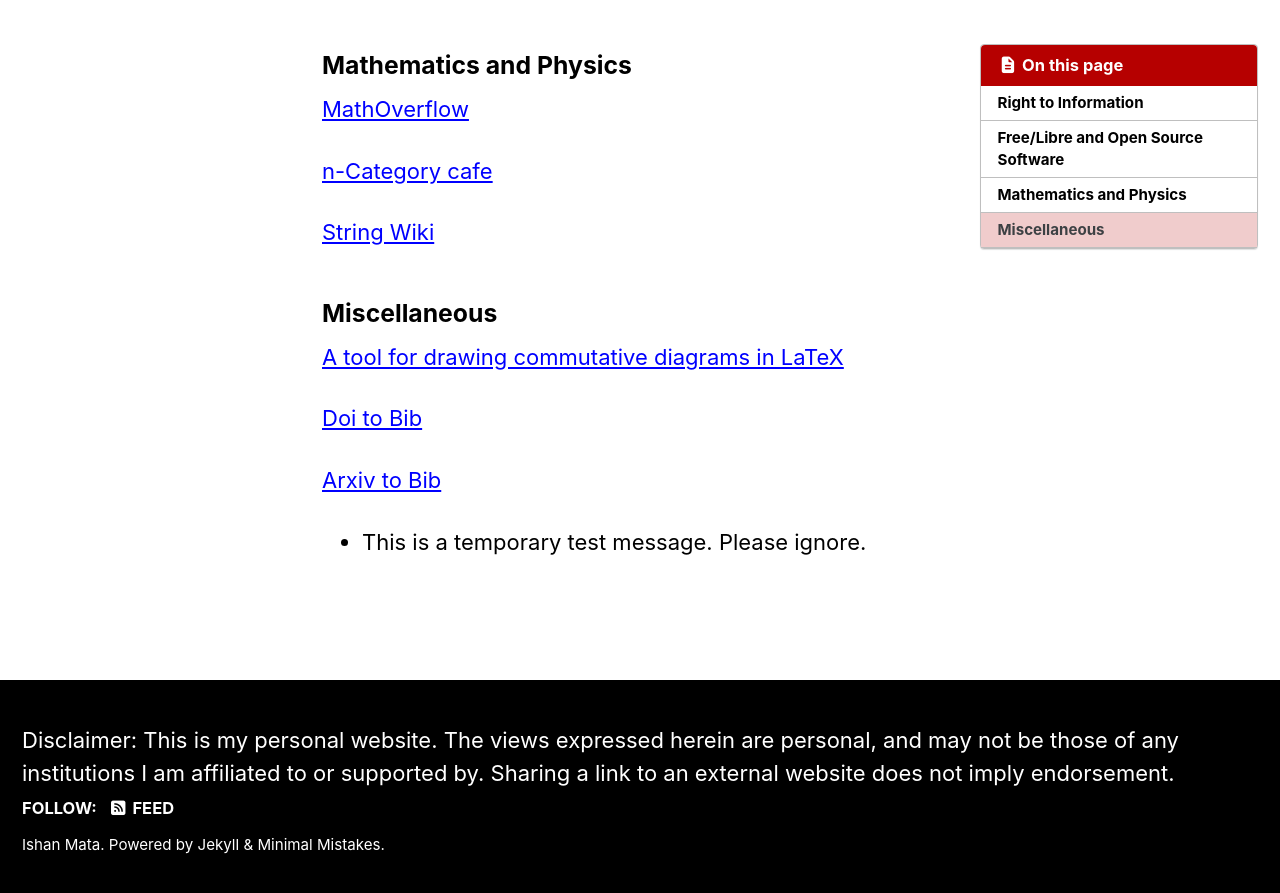
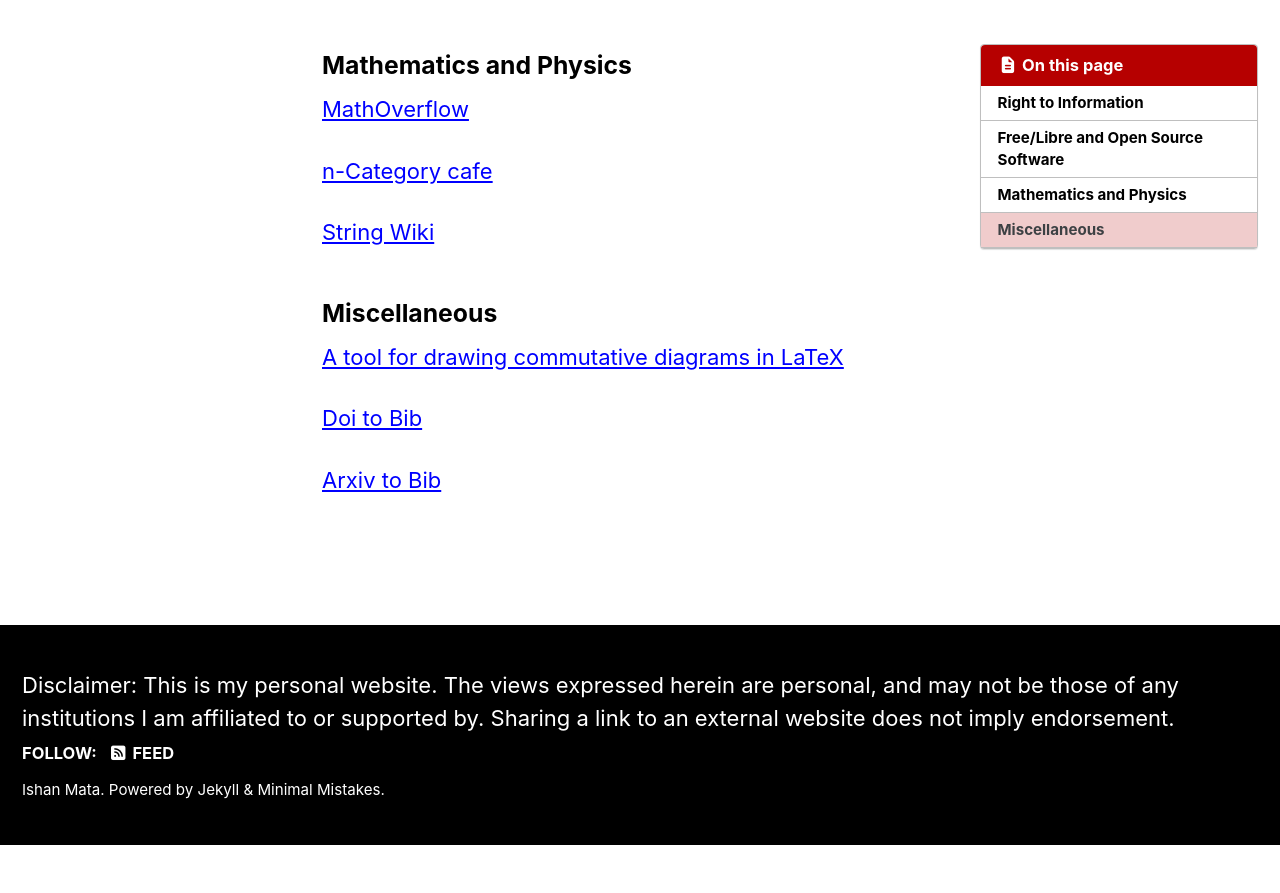
Before and after one commit to ishanmata/ishanmata.github.io, a Jekyll site: the page built from _pages/links.md, in a window 1280 px wide and 900 px high, scrolled down 1145 px. Shown: the top 893 px of the window. Built offline with Jekyll 4.4.1, drawn with Linux system fonts in a browser that asks for light colours; cached includes are drawn as plain includes; after the commit the page ends 1990 px from its top, so only the background shows below that.

```diff
--- a/_pages/links.md
+++ b/_pages/links.md
@@ -43,6 +43,5 @@ Some useful FOSS are:
 [Arxiv to Bib](https://arxiv2bibtex.org/)
 
 
-- This is a temporary test message. Please ignore.
 
 [stallmantalk]: https://www.youtube.com/watch?v=Ag1AKIl_2GM
```
